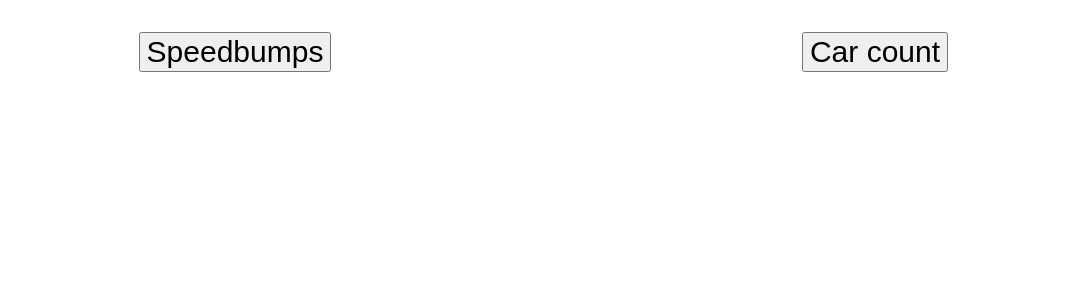
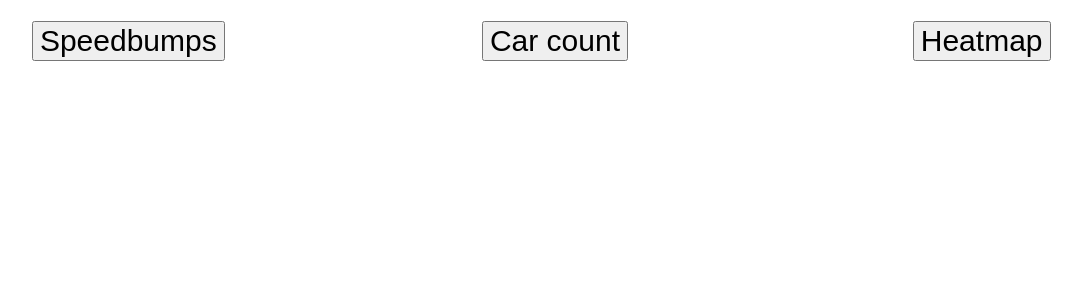
Before and after one commit to KavabONga/UrbanHack2018, a Flask app: page / in a window 1280 px wide. Shown: the top 300 px of the page, without its empty margins (85-1167 px from the left). Run offline with Flask 2, Linux system fonts and the light colour scheme.

Commit message:
Just made a heatmap button

```diff
--- a/SpeedBumpMap/templates/mapPage.html
+++ b/SpeedBumpMap/templates/mapPage.html
@@ -18,6 +18,9 @@
         <div>
             <button id="carcount-button">Car count</button>
         </div>
+        <div>
+            <button id="heatmap-button">Heatmap</button>
+        </div>
     </div>
     <div id="mainMap">
     </div>
```
